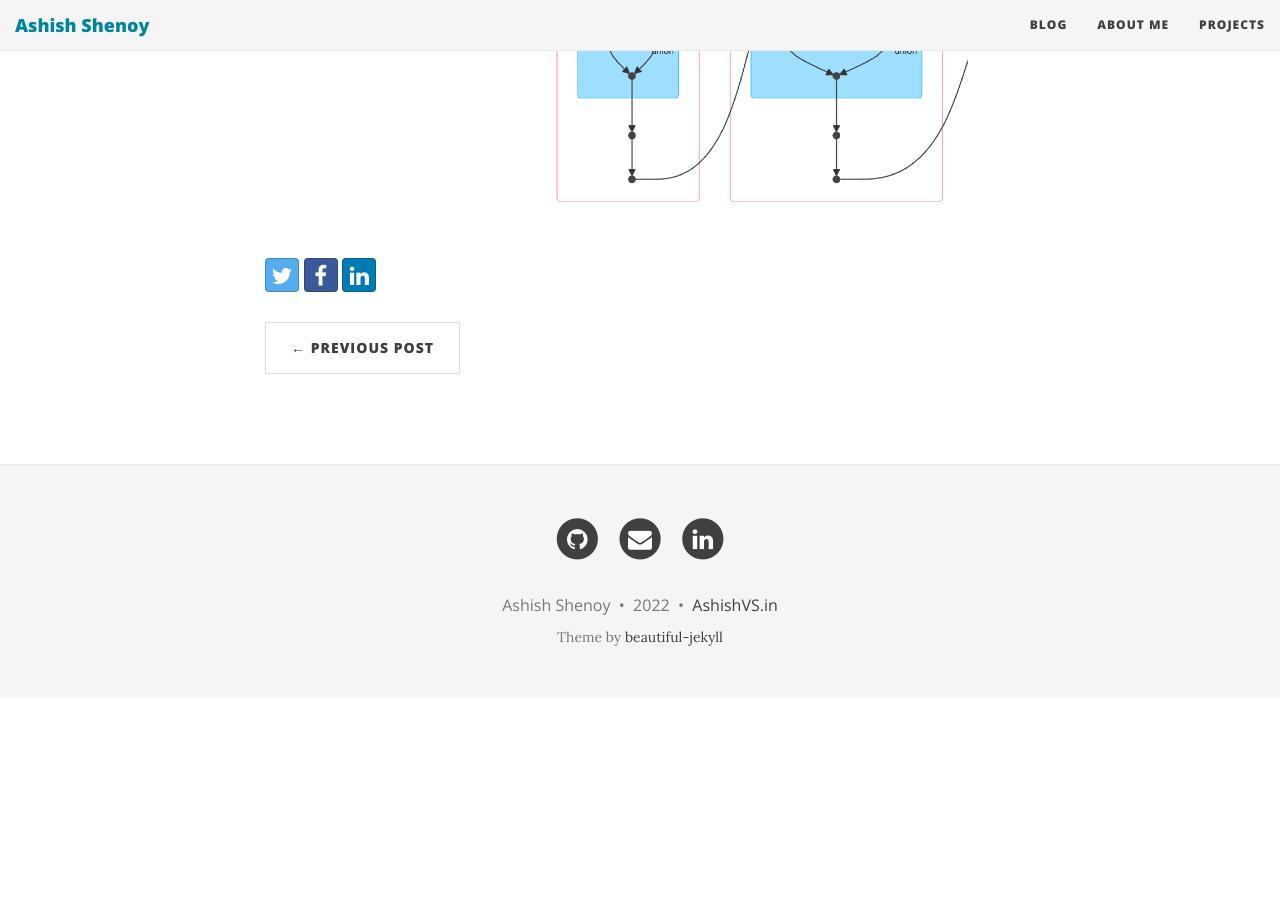
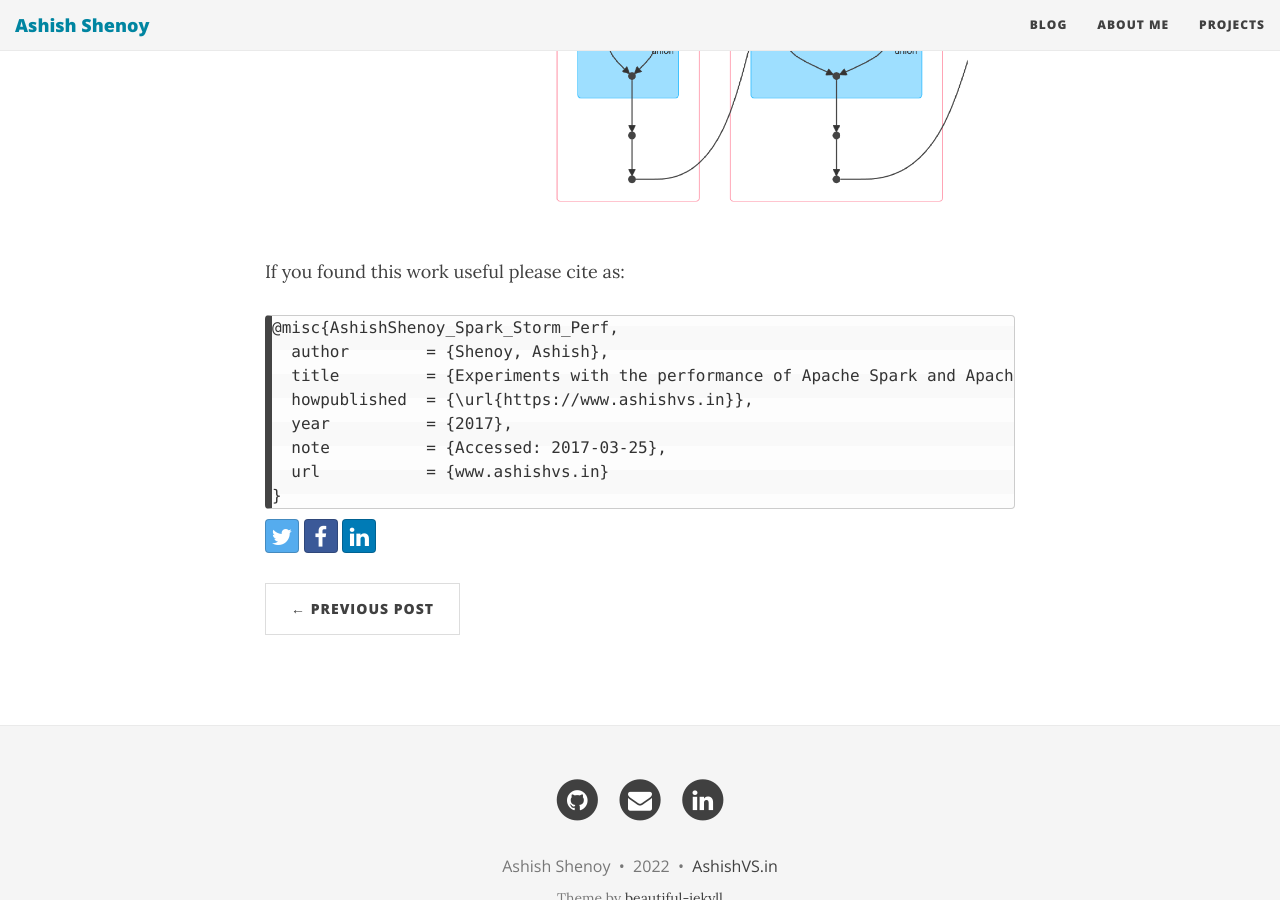
Before and after one commit to ashishvshenoy/ashishvshenoy.github.io, a Jekyll site: the page built from _posts/2017-03-25-experiments-with-the-performance-of-apache-spark-and-apache-storm.md, in a window 1280 px wide and 900 px high, scrolled down 5735 px. Built offline with Jekyll 4.4.1, drawn with Linux system fonts in a browser that asks for light colours; nearby versions of some CDN libraries; before the commit the page ends 6433 px from its top, so only the background shows below that.

Commit message:
Update 2017-03-25-experiments-with-the-performance-of-apache-spark-and-apache-storm.md

````diff
--- a/_posts/2017-03-25-experiments-with-the-performance-of-apache-spark-and-apache-storm.md
+++ b/_posts/2017-03-25-experiments-with-the-performance-of-apache-spark-and-apache-storm.md
@@ -114,3 +114,16 @@ Below was the stage level DAG for PageRank with custom partitioning. We can see
 Below was the stage level DAG for PageRank with custom partitioning and persistence. The green dots indicate the cached RDDs being used :
 
 ![Stage Level DAG for PageRank With Custom Partitioning and Persistence Spark UI]({{site.baseurl}}/img/Screen Shot 2017-03-25 at 11.56.17 AM.png)
+
+
+If you found this work useful please cite as:
+```
+@misc{AshishShenoy_Spark_Storm_Perf,
+  author        = {Shenoy, Ashish},
+  title         = {Experiments with the performance of Apache Spark and Apache Storm},
+  howpublished  = {\url{https://www.ashishvs.in}},
+  year          = {2017},
+  note          = {Accessed: 2017-03-25},
+  url           = {www.ashishvs.in}
+}
+```
````
